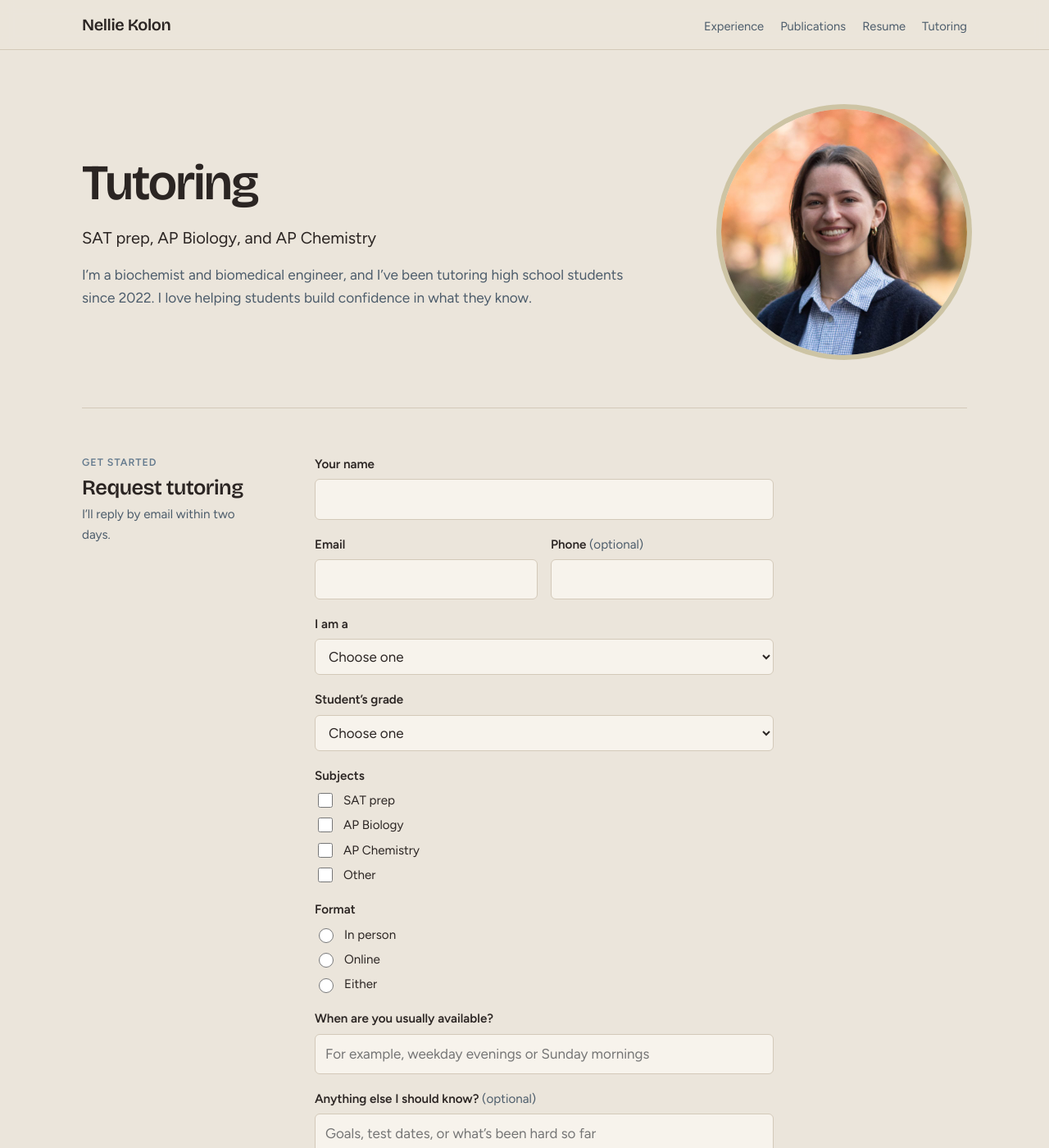
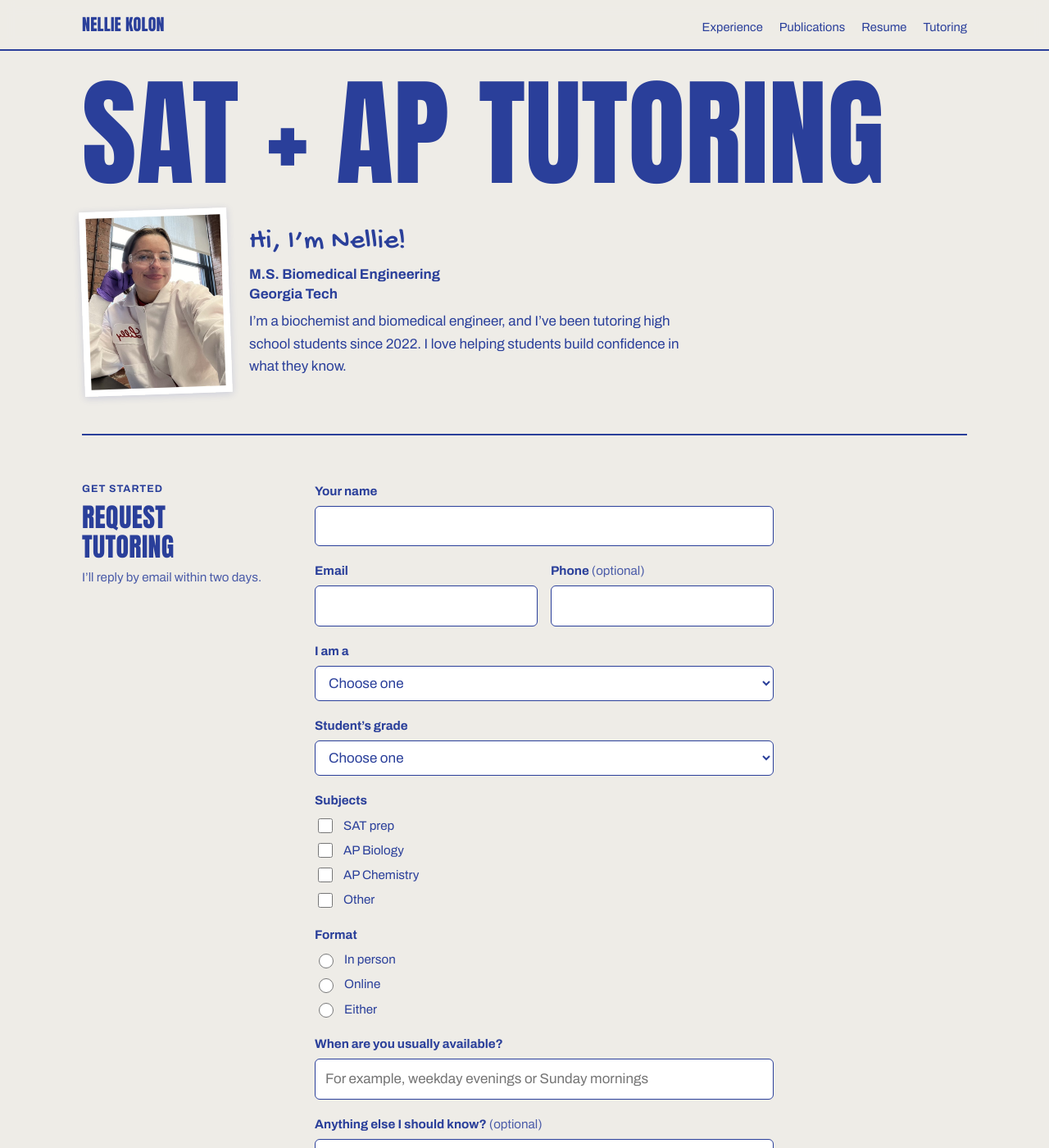
Before and after one commit to nelliekolon/nelliekolon.github.io, a Jekyll site: the page built from tutoring.md, in a window 1280 px wide and 1400 px high. Shown: the whole window at 82% size. Built offline with Jekyll 4.4.1, drawn with Linux system fonts in a browser that asks for light colours.

Commit message:
Preview: tutoring page in flyer colors and fonts, phone-first intro
Co-Authored-By: Claude Opus 5.5 <noreply@anthropic.com>
Claude-Session: https://claude.ai/code/session_01HFMymAmWcw7GchssUrMz1g

```diff
--- a/_layouts/base.html
+++ b/_layouts/base.html
@@ -31,10 +31,11 @@
   <link rel="preconnect" href="https://fonts.googleapis.com">
   <link rel="preconnect" href="https://fonts.gstatic.com" crossorigin>
   <link href="https://fonts.googleapis.com/css2?family=Bricolage+Grotesque:opsz,wght@12..96,500..700&family=Figtree:wght@400;500;600&display=swap" rel="stylesheet">
+  {% if page.theme == "tutor" %}<link href="https://fonts.googleapis.com/css2?family=Anton&family=Archivo:wght@400;500;700&family=Gochi+Hand&display=swap" rel="stylesheet">{% endif %}
   <link rel="stylesheet" href="/assets/css/styles.css">
 </head>
 
-<body>
+<body{% if page.theme %} class="theme-{{ page.theme }}"{% endif %}>
   <header class="site-header">
     <div class="wrap header-inner">
       <a class="site-name" href="/">Nellie Kolon</a>
--- a/assets/css/styles.css
+++ b/assets/css/styles.css
@@ -186,16 +186,16 @@ ul.points li::marker { color: var(--marker); }
 
 /* Wide screens: section title in a left column, content on the right */
 @media (min-width: 900px) {
-  section:not(.intro):not(.notfound) {
+  section:not(.intro):not(.notfound):not(.tutor-hero) {
     display: grid;
     grid-template-columns: 220px minmax(0, 1fr);
     column-gap: 64px;
     row-gap: 0;
     align-items: start;
   }
-  section:not(.intro) > :not(.section-head) + :not(.section-head) { margin-top: 20px; }
+  section:not(.intro):not(.tutor-hero) > :not(.section-head) + :not(.section-head) { margin-top: 20px; }
   section:not(.intro) > .section-head { grid-column: 1; grid-row: 1 / span 12; position: sticky; top: 84px; }
-  section:not(.intro) > :not(.section-head) { grid-column: 2; }
+  section:not(.intro):not(.tutor-hero) > :not(.section-head) { grid-column: 2; }
 }
 @media (max-width: 640px) {
   .headshot { width: 160px; }
@@ -233,6 +233,62 @@ ul.points li::marker { color: var(--marker); }
 .hp { position: absolute; left: -9999px; }
 .form-status { color: var(--muted); min-height: 1.4em; }
 
+/* Tutoring page theme: matches the printed flyer (off-white + royal blue) */
+.theme-tutor {
+  --bg: #EEECE7;
+  --ink: #2A3F9A;
+  --muted: #4A5BA8;
+  --line: #2A3F9A;
+  --accent: #2A3F9A;
+  --marker: #2A3F9A;
+  --slate: #2A3F9A;
+  --cherry: #2A3F9A;
+  --linen: #ffffff;
+  --serif: "Anton", "Impact", "Arial Narrow", sans-serif;
+  --sans: "Archivo", -apple-system, "Segoe UI", Helvetica, Arial, sans-serif;
+  --hand: "Gochi Hand", "Comic Sans MS", cursive;
+}
+.theme-tutor .site-header { border-bottom: 2px solid var(--line); }
+.theme-tutor .site-name { font-family: var(--serif); font-weight: 400; letter-spacing: 0.01em; text-transform: uppercase; }
+.theme-tutor .site-header nav a { color: var(--ink); }
+.theme-tutor section { border-top: 2px solid var(--line); }
+.theme-tutor section.tutor-hero { border-top: 0; }
+.theme-tutor h2 { font-family: var(--serif); font-weight: 400; text-transform: uppercase; letter-spacing: 0.01em; font-size: 2rem; }
+.theme-tutor .eyebrow { color: var(--ink); }
+.theme-tutor .meta { color: var(--muted); }
+.theme-tutor .site-footer { border-top: 2px solid var(--line); color: var(--ink); }
+.theme-tutor .button.primary { background: var(--ink); border-color: var(--ink); color: #fff; }
+.theme-tutor .button.primary:hover { background: #22337f; }
+.theme-tutor .field input[type="text"], .theme-tutor .field input[type="email"], .theme-tutor .field input[type="tel"],
+.theme-tutor .field select, .theme-tutor .field textarea { background: #fff; border: 1.5px solid var(--line); color: var(--ink); }
+.theme-tutor .field label, .theme-tutor .field legend { color: var(--ink); font-weight: 700; }
+.theme-tutor .check input { accent-color: var(--ink); }
+.theme-tutor .form-status { color: var(--ink); }
+
+.tutor-hero { padding-block: 36px 48px; gap: 28px; }
+.tutor-title {
+  font-family: var(--serif); font-weight: 400; text-transform: uppercase;
+  font-size: clamp(3.6rem, 14vw, 9rem); line-height: 0.9; letter-spacing: 0;
+  color: var(--ink); display: flex; flex-wrap: wrap; column-gap: 0.25em;
+}
+.tutor-title span { white-space: nowrap; }
+.tutor-hello { display: flex; align-items: center; gap: 24px; }
+.tutor-photo {
+  width: 180px; flex: 0 0 auto; aspect-ratio: 4 / 5; object-fit: cover;
+  border: 8px solid #fff; box-shadow: 0 2px 10px rgba(42, 63, 154, 0.18); transform: rotate(-2deg);
+}
+.tutor-hello-text { display: flex; flex-direction: column; gap: 8px; min-width: 0; max-width: 56ch; }
+.hello { font-family: var(--hand); font-size: 2.2rem; line-height: 1.1; color: var(--ink); }
+.cred { font-weight: 700; color: var(--ink); line-height: 1.4; }
+.tutor-hero .lede { color: var(--ink); }
+@media (max-width: 560px) {
+  .tutor-hero { padding-block: 24px 36px; gap: 20px; }
+  .tutor-hello { align-items: flex-start; gap: 16px; }
+  .tutor-photo { width: 112px; border-width: 5px; }
+  .hello { font-size: 1.7rem; }
+  .tutor-hero .lede { font-size: 0.98rem; }
+}
+
 /* Footer */
 .site-footer {
   display: flex;
--- a/tutoring.md
+++ b/tutoring.md
@@ -3,15 +3,19 @@ layout: base
 title: Tutoring · Nellie Kolon
 description: SAT prep, AP Biology, and AP Chemistry tutoring with Nellie Kolon.
 image: /assets/media/headshot.jpg
+theme: tutor
 ---
 
-<section class="intro">
-  <div class="intro-text">
-    <h1>Tutoring</h1>
-    <p class="role">SAT prep, AP Biology, and AP Chemistry</p>
-    <p class="lede">I’m a biochemist and biomedical engineer, and I’ve been tutoring high school students since 2022. I love helping students build confidence in what they know.</p>
+<section class="tutor-hero">
+  <h1 class="tutor-title"><span>SAT + AP</span> <span>Tutoring</span></h1>
+  <div class="tutor-hello">
+    <img class="tutor-photo" src="/assets/media/lilly-lab.jpg" alt="Nellie in a lab coat and safety glasses">
+    <div class="tutor-hello-text">
+      <p class="hello">Hi, I’m Nellie!</p>
+      <p class="cred">M.S. Biomedical Engineering<br>Georgia Tech</p>
+      <p class="lede">I’m a biochemist and biomedical engineer, and I’ve been tutoring high school students since 2022. I love helping students build confidence in what they know.</p>
+    </div>
   </div>
-  <img class="headshot" src="/assets/media/headshot.jpg" alt="Portrait of Nellie Kolon">
 </section>
 
 <section id="request">
```
